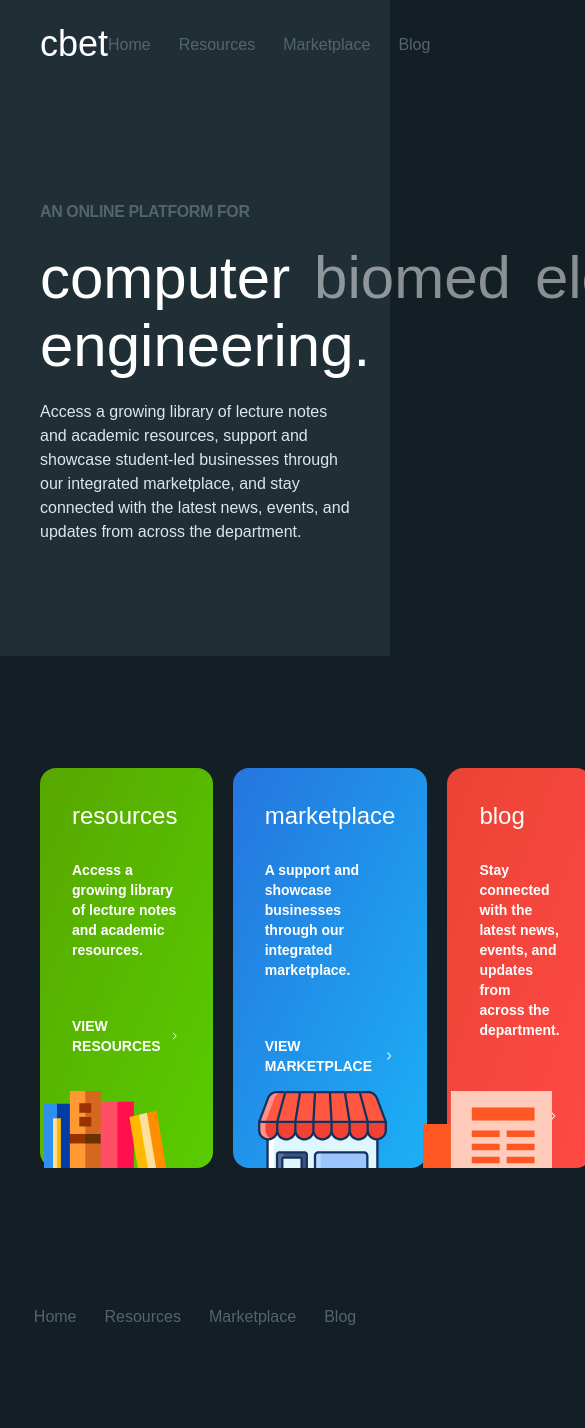
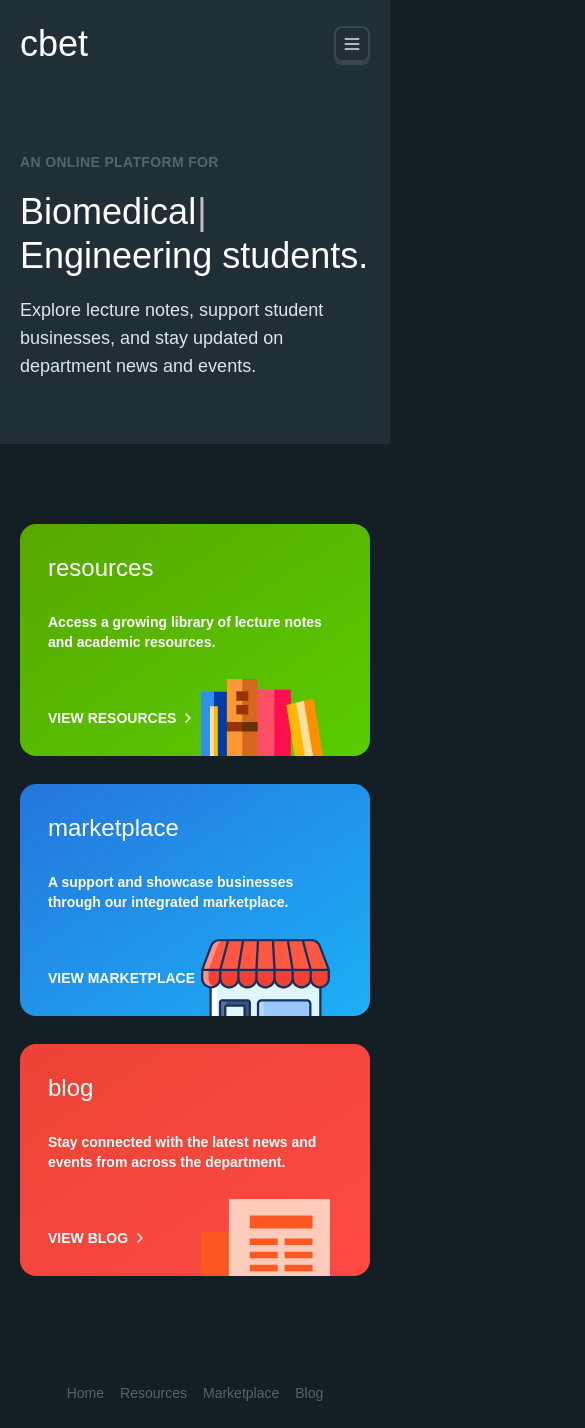
Before and after one commit to KNUST-FECE/CBET-public, a Next.js app: page / in a window 390 px wide. Shown: the top 1428 px of the page, 585 px wide, since content can reach past the window. Before the commit the page ends 1353 px from the top, so only its background shows below. Built offline with nearby package versions, Linux system fonts and the light colour scheme.

Commit message:
feature: make homepage mobile responsive

```diff
--- a/app/globals.css
+++ b/app/globals.css
@@ -5,17 +5,6 @@
 :root {
   --foreground: #171717;
   --background: #131F24;
-  --border: #37464F;
-  --card-text1: #F1F7FB;
-  --card-text2: #DCE6EC;
-  --text-white: #FFFFFF;
-
-
-  --green-light: #58CC02;
-  --green-dark: #58CC02;
-
-  --blue-light: #3C4DFF;
-  --blue-dark: #3F22EC;
 }
 
 body {
--- a/app/page.tsx
+++ b/app/page.tsx
@@ -2,6 +2,7 @@ import { ChevronRight } from "lucide-react";
 import Header from "@/components/common/header";
 import Footer from "@/components/common/footer";
 import { FEATURES } from "@/lib/constants";
+import Typewriter from "@/components/common/typewriter";
 
 export default function Home() {
 
@@ -10,29 +11,28 @@ export default function Home() {
       <Header />
       <main>
         <section className="w-full flex justify-center bg-[#202F36]">
-          <div className="w-full max-w-screen-xl py-28 px-10 space-y-6">
-            <h4 className="font-inter text-base font-semibold tracking-tight uppercase text-[#52656D]">an online platform for</h4>
-            <div className="space-y-2">
-              <h1 className="font-feather text-6xl text-[#FFFFFF] space-x-6">
-                <span>computer</span>
-                <span className=" opacity-50">biomed</span>
-                <span className=" opacity-50">electrical</span>
-                <span className=" opacity-50">telecom</span>
+          <div className="w-full max-w-screen-xl py-28 max-sm:py-16 px-10 max-sm:p-5 space-y-6 max-xl:space-y-5">
+            <h4 className="font-inter text-lg max-sm:text-sm font-bold max-sm:font-semibold tracking-wide uppercase text-[#52656D]">an online platform for</h4>
+            <div className="space-y-2 max-lg:space-y-1 font-feather text-6xl max-lg:text-5xl max-sm:text-4xl text-[#FFFFFF] ">
+              <h1 className="space-x-6">
+                <Typewriter />
               </h1>
-              <h1 className="font-feather text-6xl text-[#FFFFFF]">
-                engineering.
+              <h1>
+                Engineering students.
               </h1>
             </div>
-            <p className="font-inter font-normal text-base text-[#DCE6EC] max-w-screen-md">Access a growing library of lecture notes and academic resources, support and showcase student-led businesses through our integrated marketplace, and stay connected with the latest news, events, and updates from across the department.</p>
+            <p className="font-inter font-normal text-xl max-sm:text-lg text-[#DCE6EC] max-w-screen-sm">
+              Explore lecture notes, support student businesses, and stay updated on department news and events.
+            </p>
           </div>
         </section>
         <section className="w-full flex justify-center">
-          <div className="w-full max-w-screen-xl py-28 px-10">
-            <ul className="w-full flex justify-between space-x-5">
+          <div className="w-full max-w-screen-xl py-28 max-sm:py-20 px-10 max-sm:px-5">
+            <ul className="w-full grid grid-cols-3 max-xl:grid-cols-2 max-md:grid-cols-1 gap-5 max-md:gap-7">
               {FEATURES.map((item) => (
                 <li
                   key={item.name}
-                  className="relative w-full rounded-2xl bg-gradient-to-br from-[#FFFFFF] p-8 flex flex-col gap-y-14"
+                  className="relative w-full rounded-2xl bg-gradient-to-br from-[#FFFFFF] p-8 max-sm:p-7 flex flex-col gap-y-14 max-xl:last:col-span-2 max-md:last:col-span-1"
                   style={{
                     background: `linear-gradient(to bottom right, ${item.bg1}, ${item.bg2})`
                   }}
--- a/components/common/footer.tsx
+++ b/components/common/footer.tsx
@@ -5,10 +5,10 @@ export default function Footer() {
         <footer className="w-full flex items-center justify-center">
             <div className="w-full max-w-screen-xl px-10 py-6 flex justify-center">
                 <nav>
-                    <ul className="flex gap-7">
+                    <ul className="flex gap-7 max-md:gap-4">
                         {NAVLINKS.map(({name, url}) => (
                             <li key={name}>
-                            <a href={url} className="font-inter font-medium text-[#52656D] hover:text-[#DCE6EC] text-base capitalize">{name}</a>
+                            <a href={url} className="font-inter font-medium text-[#52656D] hover:text-[#DCE6EC] text-base max-lg:text-sm capitalize">{name}</a>
                             </li>
                         ))}
                     </ul>
--- a/components/common/header.tsx
+++ b/components/common/header.tsx
@@ -1,13 +1,17 @@
 import { NAVLINKS } from "@/lib/constants";
+import { Sheet, SheetContent, SheetTitle, SheetTrigger } from "./sheet";
+import { cn } from "@/lib/utils";
+import { ArrowUpRight, Menu } from "lucide-react";
+import { VisuallyHidden } from "@radix-ui/react-visually-hidden";
 
 export default function Header() {
     return (
         <header className="w-full flex items-center justify-center bg-[#202F36]">
-            <div className="w-full max-w-screen-xl flex items-center justify-between py-6 px-10">
+            <div className="w-full max-w-screen-xl flex items-center justify-between py-6 px-10 max-sm:px-5">
                 <div>
                     <h1 className="font-feather text-[#FFFFFF] text-4xl">cbet</h1>
                 </div>
-                <nav>
+                <nav className="max-md:hidden">
                     <ul className="flex gap-7">
                         {NAVLINKS.map(({name, url}) => (
                             <li key={name}>
@@ -18,6 +22,35 @@ export default function Header() {
                         ))}
                     </ul>
                 </nav>
+                <Sheet>
+                    <SheetTrigger asChild>
+                        <button
+                            className={cn(
+                                "hidden aspect-square p-1.5 rounded-lg border-2 border-[#37464F] shadow-[0_3px_0_0_#37464F] max-md:flex items-center justify-center",
+                                "active:shadow-none active:translate-y-[3px] transition-all duration-100 hover:bg-[#131F24]"
+                            )}
+                        >
+                            <Menu className="text-[#DCE6EC] size-5" />
+                        </button>
+                    </SheetTrigger>
+                    <SheetContent className="md:hidden p-8 pt-20" aria-describedby={undefined}>
+                        <VisuallyHidden asChild>
+                            <SheetTitle>Mobile Navigation</SheetTitle>
+                        </VisuallyHidden>
+                        <nav>
+                            <ul className="flex flex-col gap-7">
+                                {NAVLINKS.map(({name, url}) => (
+                                    <li key={name}>
+                                        <a href={url} className="w-full group flex items-center justify-between font-inter font-medium text-2xl capitalize text-[#52656D] hover:text-[#DCE6EC]">
+                                            <span>{name}</span>
+                                            <ArrowUpRight className="size-5 opacity-0 translate-y-1 transition-all duration-100 group-hover:opacity-100 group-hover:translate-y-0"/>
+                                        </a>
+                                    </li>
+                                ))}
+                            </ul>
+                        </nav>
+                    </SheetContent>
+                </Sheet>
             </div>
         </header>
     )
--- /dev/null
+++ b/components/common/sheet.tsx
@@ -0,0 +1,108 @@
+"use client"
+
+import * as React from "react"
+import * as SheetPrimitive from "@radix-ui/react-dialog"
+import { XIcon } from "lucide-react"
+
+import { cn } from "@/lib/utils"
+
+function Sheet({ ...props }: React.ComponentProps<typeof SheetPrimitive.Root>) {
+  return <SheetPrimitive.Root data-slot="sheet" {...props} />
+}
+
+function SheetTrigger({
+  ...props
+}: React.ComponentProps<typeof SheetPrimitive.Trigger>) {
+  return <SheetPrimitive.Trigger data-slot="sheet-trigger" {...props} />
+}
+
+function SheetClose({
+  ...props
+}: React.ComponentProps<typeof SheetPrimitive.Close>) {
+  return <SheetPrimitive.Close data-slot="sheet-close" {...props} />
+}
+
+function SheetPortal({
+  ...props
+}: React.ComponentProps<typeof SheetPrimitive.Portal>) {
+  return <SheetPrimitive.Portal data-slot="sheet-portal" {...props} />
+}
+
+function SheetOverlay({
+  className,
+  ...props
+}: React.ComponentProps<typeof SheetPrimitive.Overlay>) {
+  return (
+    <SheetPrimitive.Overlay
+      data-slot="sheet-overlay"
+      className={cn(
+        "data-[state=open]:animate-in data-[state=closed]:animate-out data-[state=closed]:fade-out-0 data-[state=open]:fade-in-0 fixed inset-0 z-50 bg-[#131f24cb]",
+        className
+      )}
+      {...props}
+    />
+  )
+}
+
+function SheetContent({
+  className,
+  children,
+  side = "right",
+  ...props
+}: React.ComponentProps<typeof SheetPrimitive.Content> & {
+  side?: "top" | "right" | "bottom" | "left"
+}) {
+  return (
+    <SheetPortal>
+      <SheetOverlay />
+      <SheetPrimitive.Content
+        data-slot="sheet-content"
+        className={cn(
+          "bg-[#202F36] data-[state=open]:animate-in data-[state=closed]:animate-out fixed z-50 flex flex-col gap-4 shadow-lg transition ease-in-out data-[state=closed]:duration-300 data-[state=open]:duration-500",
+          side === "right" &&
+            "data-[state=closed]:slide-out-to-right data-[state=open]:slide-in-from-right inset-y-0 right-0 h-full w-3/4 sm:max-w-sm",
+          side === "left" &&
+            "data-[state=closed]:slide-out-to-left data-[state=open]:slide-in-from-left inset-y-0 left-0 h-full w-3/4 sm:max-w-sm",
+          side === "top" &&
+            "data-[state=closed]:slide-out-to-top data-[state=open]:slide-in-from-top inset-x-0 top-0 h-auto",
+          side === "bottom" &&
+            "data-[state=closed]:slide-out-to-bottom data-[state=open]:slide-in-from-bottom inset-x-0 bottom-0 h-auto",
+          className
+        )}
+        {...props}
+      >
+        {children}
+        <SheetPrimitive.Close
+            className={cn(
+                "absolute top-4 right-4 aspect-square p-1.5 rounded-lg border-2 border-[#37464F] shadow-[0_3px_0_0_#37464F] flex items-center justify-center",
+                "active:shadow-none active:translate-y-[3px] transition-all duration-100 hover:bg-[#131F24]"
+            )}
+        >
+          <XIcon className=" text-[#DCE6EC] size-5" />
+          <span className="sr-only">Close</span>
+        </SheetPrimitive.Close>
+      </SheetPrimitive.Content>
+    </SheetPortal>
+  )
+}
+
+function SheetTitle({
+  className,
+  ...props
+}: React.ComponentProps<typeof SheetPrimitive.Title>) {
+  return (
+    <SheetPrimitive.Title
+      data-slot="sheet-title"
+      className={cn("text-[#52656D] font-semibold", className)}
+      {...props}
+    />
+  )
+}
+
+export {
+  Sheet,
+  SheetTrigger,
+  SheetClose,
+  SheetContent,
+  SheetTitle
+}
--- /dev/null
+++ b/components/common/typewriter.tsx
@@ -0,0 +1,15 @@
+'use client';
+
+import TW from 'typewriter-effect';
+
+export default function Typewriter() {
+  return (
+    <TW
+      options={{
+        strings: ['Computer', 'Biomedical', 'Electrical', 'Telecommunication'],
+        autoStart: true,
+        loop: true,
+      }}
+    />
+  );
+}
--- a/lib/constants.ts
+++ b/lib/constants.ts
@@ -32,7 +32,7 @@ export const FEATURES = [
     },
     {
         name: "blog",
-        desc: "Stay connected with the latest news, events, and updates from across the department.",
+        desc: "Stay connected with the latest news and events from across the department.",
         svg: BlogSvg,
         url: "/blog",
         bg1: "#EB4335",
--- a/package.json
+++ b/package.json
@@ -9,6 +9,8 @@
     "lint": "next lint"
   },
   "dependencies": {
+    "@radix-ui/react-dialog": "^1.1.14",
+    "@radix-ui/react-visually-hidden": "^1.2.3",
     "@react-spring/web": "^10.0.1",
     "clsx": "^2.1.1",
     "lucide-react": "^0.511.0",
@@ -20,6 +22,7 @@
     "react-hook-form": "^7.56.4",
     "sonner": "^2.0.3",
     "tailwind-merge": "^3.3.0",
+    "typewriter-effect": "^2.22.0",
     "zod": "^3.25.34"
   },
   "devDependencies": {
```
Also changed, not shown: 1 other file (tests, documents, lock files or other folders).
